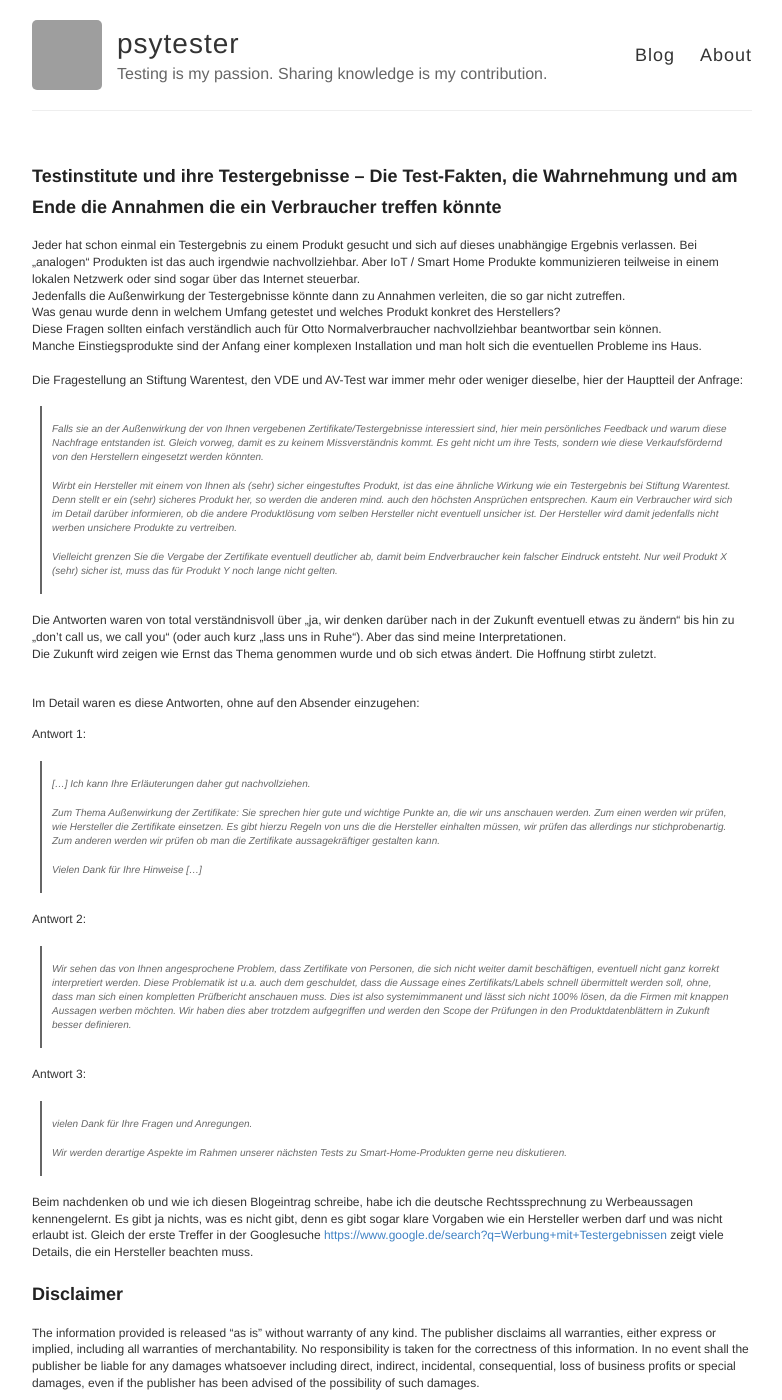
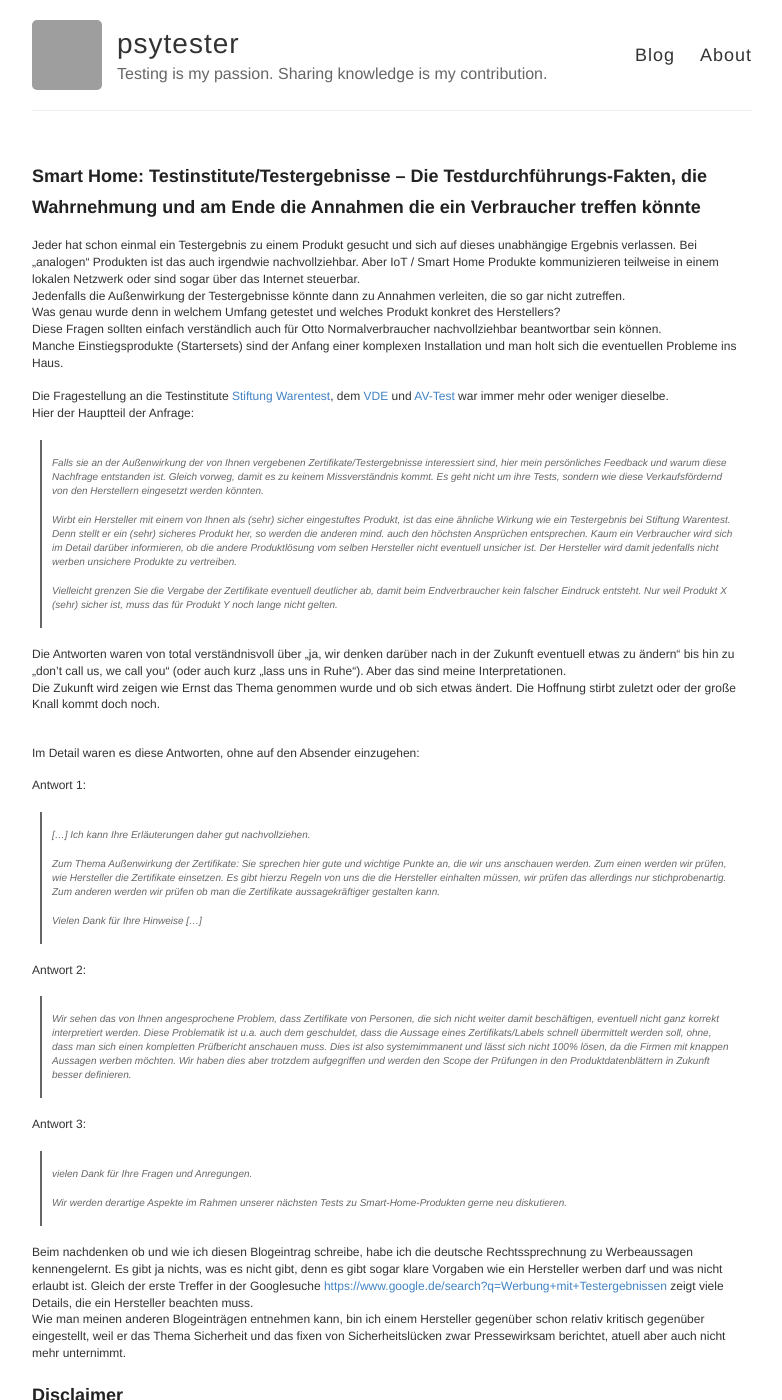
Before and after one commit to psytester/psytester.github.io, a Jekyll site: the page built from _posts/hacking_and_pentests/2019-11-11-Testinstitute_Testergebnisse_Verbraucher.md, in a window 1280 px wide and 1400 px high. Shown: the whole window, without its empty margins (248-1030 px from the left). Built offline with Jekyll 4.4.1, drawn with Linux system fonts in a browser that asks for light colours; some of the changed text lies outside the part shown; grey boxes are pictures that could not be loaded.

Commit message:
Update 2019-11-11-Testinstitute_Testergebnisse_Verbraucher.md

```diff
--- a/_posts/hacking_and_pentests/2019-11-11-Testinstitute_Testergebnisse_Verbraucher.md
+++ b/_posts/hacking_and_pentests/2019-11-11-Testinstitute_Testergebnisse_Verbraucher.md
@@ -1,7 +1,7 @@
 ---
 layout: post
-title:  "Testinstitute und ihre Testergebnisse – Die Test-Fakten, die Wahrnehmung und am Ende die Annahmen die ein Verbraucher treffen könnte"
-date:   2019-11-11 22:05:00 MEST
+title:  "Smart Home: Testinstitute/Testergebnisse – Die Testdurchführungs-Fakten, die Wahrnehmung und am Ende die Annahmen die ein Verbraucher treffen könnte"
+date:   2019-11-19 16:55:00 MEST
 author: 'psytester'
 ---
 
@@ -10,9 +10,10 @@ Aber IoT / Smart Home Produkte kommunizieren teilweise in einem lokalen Netzwerk
 Jedenfalls die Außenwirkung der Testergebnisse könnte dann zu Annahmen verleiten, die so gar nicht zutreffen.<br>
 Was genau wurde denn in welchem Umfang getestet und welches Produkt konkret des Herstellers?<br>
 Diese Fragen sollten einfach verständlich auch für Otto Normalverbraucher nachvollziehbar beantwortbar sein können.<br>
-Manche Einstiegsprodukte sind der Anfang einer komplexen Installation und man holt sich die eventuellen Probleme ins Haus.<br>
+Manche Einstiegsprodukte (Startersets) sind der Anfang einer komplexen Installation und man holt sich die eventuellen Probleme ins Haus.<br>
 <br>
-Die Fragestellung an Stiftung Warentest, den VDE und AV-Test war immer mehr oder weniger dieselbe, hier der Hauptteil der Anfrage:
+Die Fragestellung an die Testinstitute [Stiftung Warentest](https://www.test.de), dem [VDE](https://www.vde.com) und [AV-Test](https://www.av-test.org) war immer mehr oder weniger dieselbe.<br>
+Hier der Hauptteil der Anfrage:
 > Falls sie an der Außenwirkung der von Ihnen vergebenen Zertifikate/Testergebnisse interessiert sind, hier mein persönliches Feedback und warum diese Nachfrage entstanden ist.
 > Gleich vorweg, damit es zu keinem Missverständnis kommt. Es geht nicht um ihre Tests, sondern wie diese Verkaufsfördernd von den Herstellern eingesetzt werden könnten.
 >
@@ -22,7 +23,7 @@ Die Fragestellung an Stiftung Warentest, den VDE und AV-Test war immer mehr oder
 > Vielleicht grenzen Sie die Vergabe der Zertifikate eventuell deutlicher ab, damit beim Endverbraucher kein falscher Eindruck entsteht. Nur weil Produkt X (sehr) sicher ist, muss das für Produkt Y noch lange nicht gelten.
 
 Die Antworten waren von total verständnisvoll über „ja, wir denken darüber nach in der Zukunft eventuell etwas zu ändern“ bis hin zu „don’t call us, we call you“ (oder auch kurz „lass uns in Ruhe“). Aber das sind meine Interpretationen.<br>
-Die Zukunft wird zeigen wie Ernst das Thema genommen wurde und ob sich etwas ändert. Die Hoffnung stirbt zuletzt.<br>
+Die Zukunft wird zeigen wie Ernst das Thema genommen wurde und ob sich etwas ändert. Die Hoffnung stirbt zuletzt oder der große Knall kommt doch noch.<br>
 <br>
 
 Im Detail waren es diese Antworten, ohne auf den Absender einzugehen:<br>
@@ -49,7 +50,8 @@ Antwort 3:
 
 Beim nachdenken ob und wie ich diesen Blogeintrag schreibe, habe ich die deutsche Rechtssprechnung zu Werbeaussagen kennengelernt.
 Es gibt ja nichts, was es nicht gibt, denn es gibt sogar klare Vorgaben wie ein Hersteller werben darf und was nicht erlaubt ist.
-Gleich der erste Treffer in der Googlesuche [https://www.google.de/search?q=Werbung+mit+Testergebnissen](https://www.google.de/search?q=Werbung+mit+Testergebnissen) zeigt viele Details, die ein Hersteller beachten muss.
+Gleich der erste Treffer in der Googlesuche [https://www.google.de/search?q=Werbung+mit+Testergebnissen](https://www.google.de/search?q=Werbung+mit+Testergebnissen) zeigt viele Details, die ein Hersteller beachten muss.<br>
+Wie man meinen anderen Blogeinträgen entnehmen kann, bin ich einem Hersteller gegenüber schon relativ kritisch gegenüber eingestellt, weil er das Thema Sicherheit und das fixen von Sicherheitslücken zwar Pressewirksam berichtet, atuell aber auch nicht mehr unternimmt.
 
 # Disclaimer
 
```
